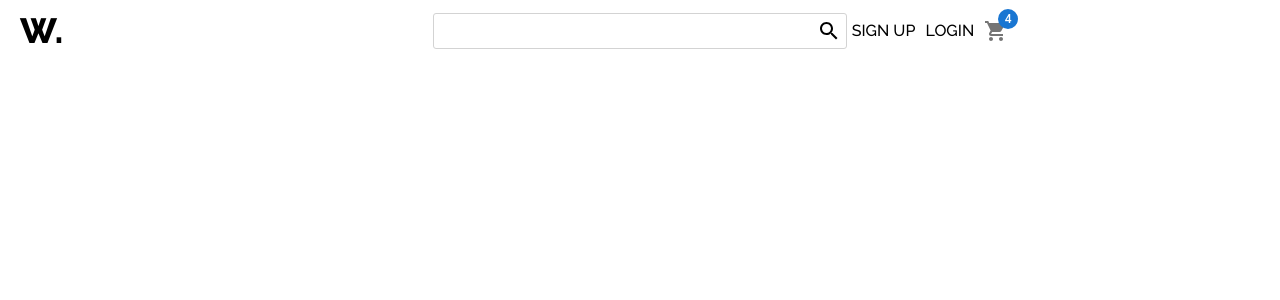
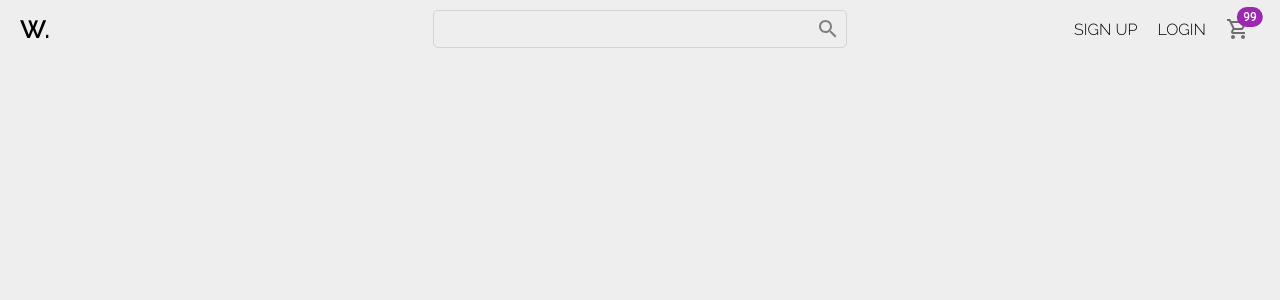
Before and after one commit to AEmin321/e-commerce-app, a React (Vite) app in the folder front-end/: page / in a window 1280 px wide. Shown: the top 300 px of the page. Built offline with nearby package versions, Linux system fonts and the light colour scheme.

Commit message:
Fixed navbar style and position

```diff
--- a/front-end/src/components/Navbar.jsx
+++ b/front-end/src/components/Navbar.jsx
@@ -1,11 +1,8 @@
-import { Search, ShoppingCart } from "@mui/icons-material"
+import { Search, ShoppingCartOutlined } from "@mui/icons-material"
 import Badge from '@mui/material/Badge';
 import styled from "styled-components"
 
 
-
-
-const Navbar = () => {
     const Container = styled.div`
       height:60px;
     `
@@ -20,12 +17,14 @@ const Navbar = () => {
       flex: 1;
       display: flex;
       align-items: center;
+      justify-content: flex-end;
     `
 
     const MenuItem = styled.div`
-      font-size: 16px;
-      font-weight: 500;
-      margin: 5px;
+      font-size: 1rem;
+      font-weight: 300;
+      margin: 5px 10px;
+      cursor: pointer;
     `
 
     const Middle = styled.div`
@@ -34,15 +33,16 @@ const Navbar = () => {
 
     const SearchContainer = styled.div`
       border: 1px solid lightgray;
-      border-radius: 3px;
+      border-radius: 5px;
       display: flex;
       align-items: center;
-      padding: 5px;
+      padding: 6px;
     `
 
     const Input = styled.input`
       border: none;
       outline: none;
+      background-color: transparent;
       flex: 1;
     `
 
@@ -51,10 +51,11 @@ const Navbar = () => {
     `
 
     const Logo = styled.h1`
-      font-size: 35px;
-      font-weight: 800;
+      font-size: 25px;
+      font-weight: 600;
     `
 
+const Navbar = () => {
   return (
     <Container>
       <Wrapper>
@@ -64,15 +65,15 @@ const Navbar = () => {
         <Middle>
           <SearchContainer>
             <Input />
-            <Search />
+            <Search style={{color:"gray" , cursor:"pointer"}}/>
           </SearchContainer>
         </Middle>
         <Right>
           <MenuItem>SIGN UP</MenuItem>
           <MenuItem>LOGIN</MenuItem>
           <MenuItem>
-            <Badge badgeContent={4} color="primary">
-              <ShoppingCart color="action" />
+            <Badge badgeContent={99} color="secondary">
+              <ShoppingCartOutlined color="action" />
             </Badge>
           </MenuItem>
         </Right>
--- a/front-end/src/index.css
+++ b/front-end/src/index.css
@@ -2,3 +2,7 @@
   font-family: "Raleway", sans-serif;
   margin: 0;
 }
+
+html {
+  background-color: #EEEEEE;
+}
```
